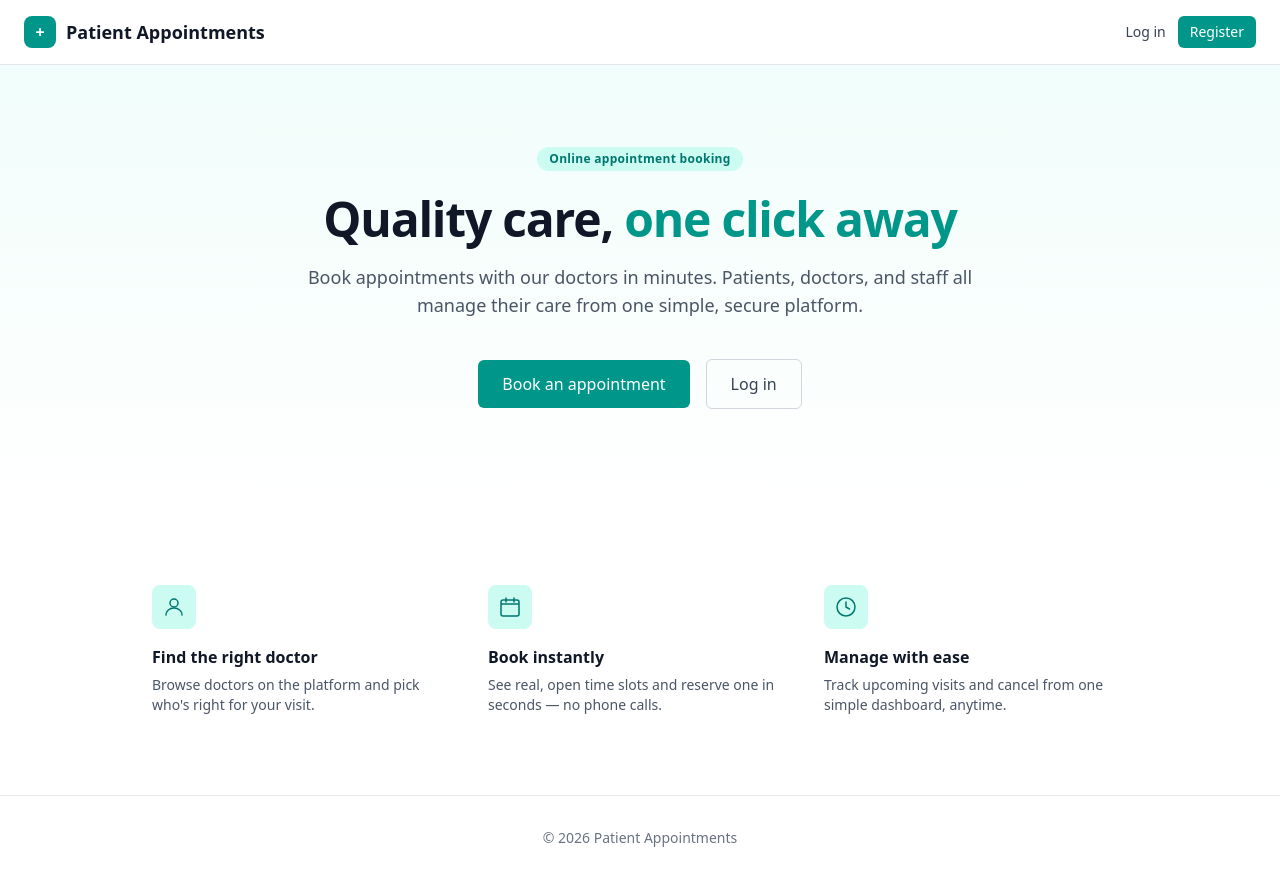
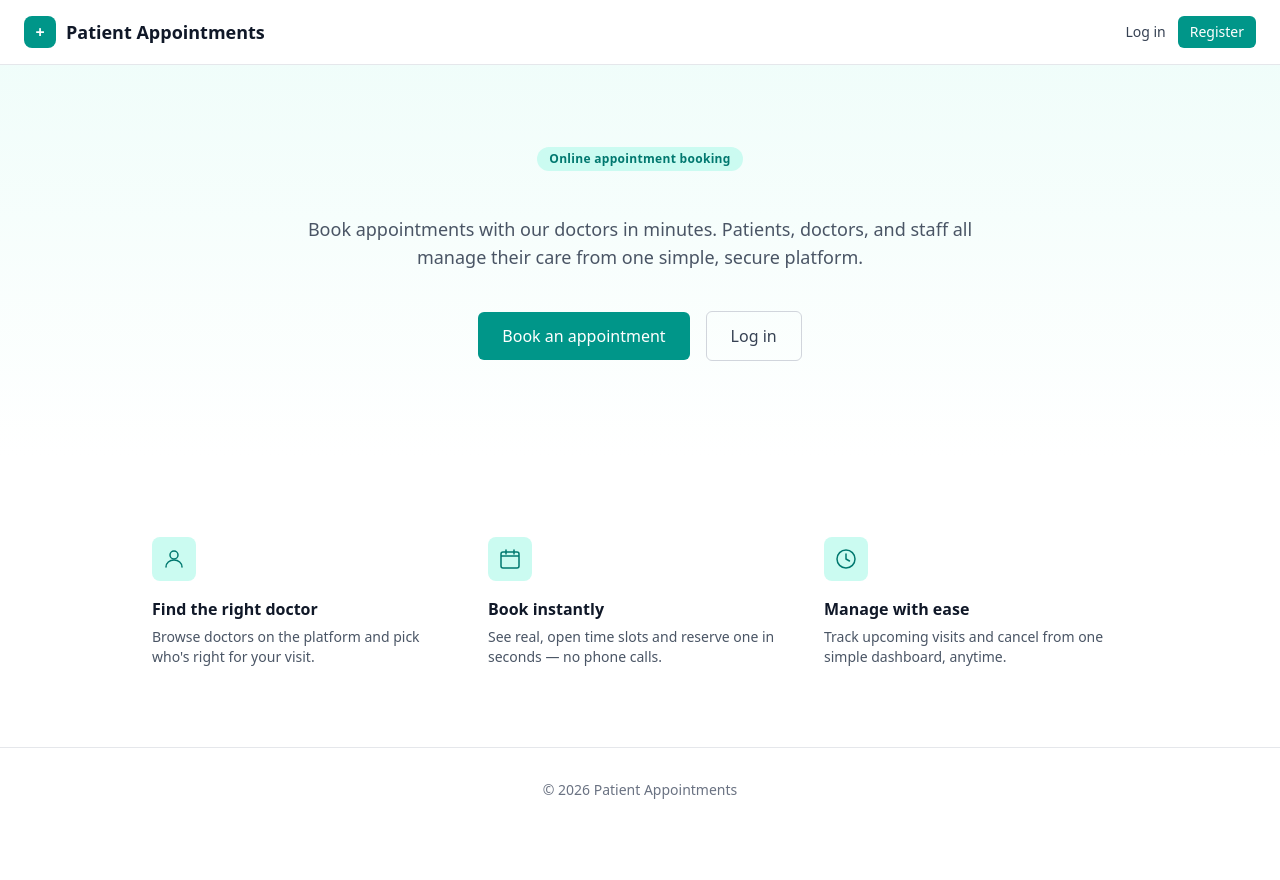
Before and after one commit to satishaumhs/patient-appointment-system, a React (Vite) app in the folder client/: page / in a window 1280 px wide. After the commit the page ends 832 px from the top, so only its background shows below. Built offline with nearby package versions, Linux system fonts and the light colour scheme; no server answers.

Commit message:
Remove hero headline from landing page
Co-Authored-By: Claude Sonnet 5 <noreply@anthropic.com>

```diff
--- a/client/src/pages/Landing.jsx
+++ b/client/src/pages/Landing.jsx
@@ -43,9 +43,6 @@ const Landing = () => {
           <span className="inline-block text-xs font-semibold tracking-wide text-teal-700 bg-teal-100 rounded-full px-3 py-1 mb-6">
             Online appointment booking
           </span>
-          <h1 className="text-4xl sm:text-5xl font-bold text-gray-900 tracking-tight">
-            Quality care, <span className="text-teal-600">one click away</span>
-          </h1>
           <p className="mt-5 text-lg text-gray-600 max-w-2xl mx-auto">
             Book appointments with our doctors in minutes. Patients, doctors, and staff
             all manage their care from one simple, secure platform.
```
